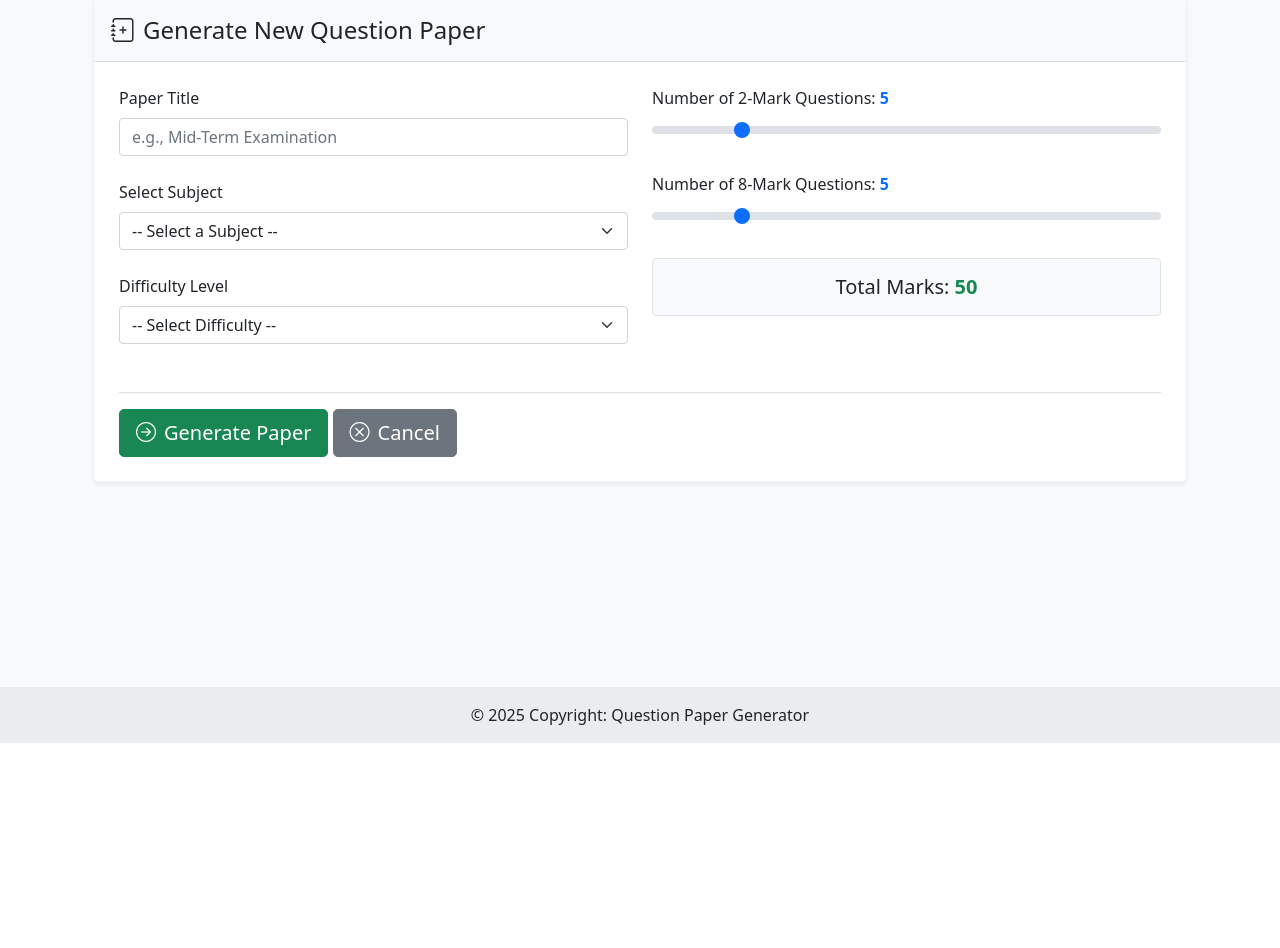
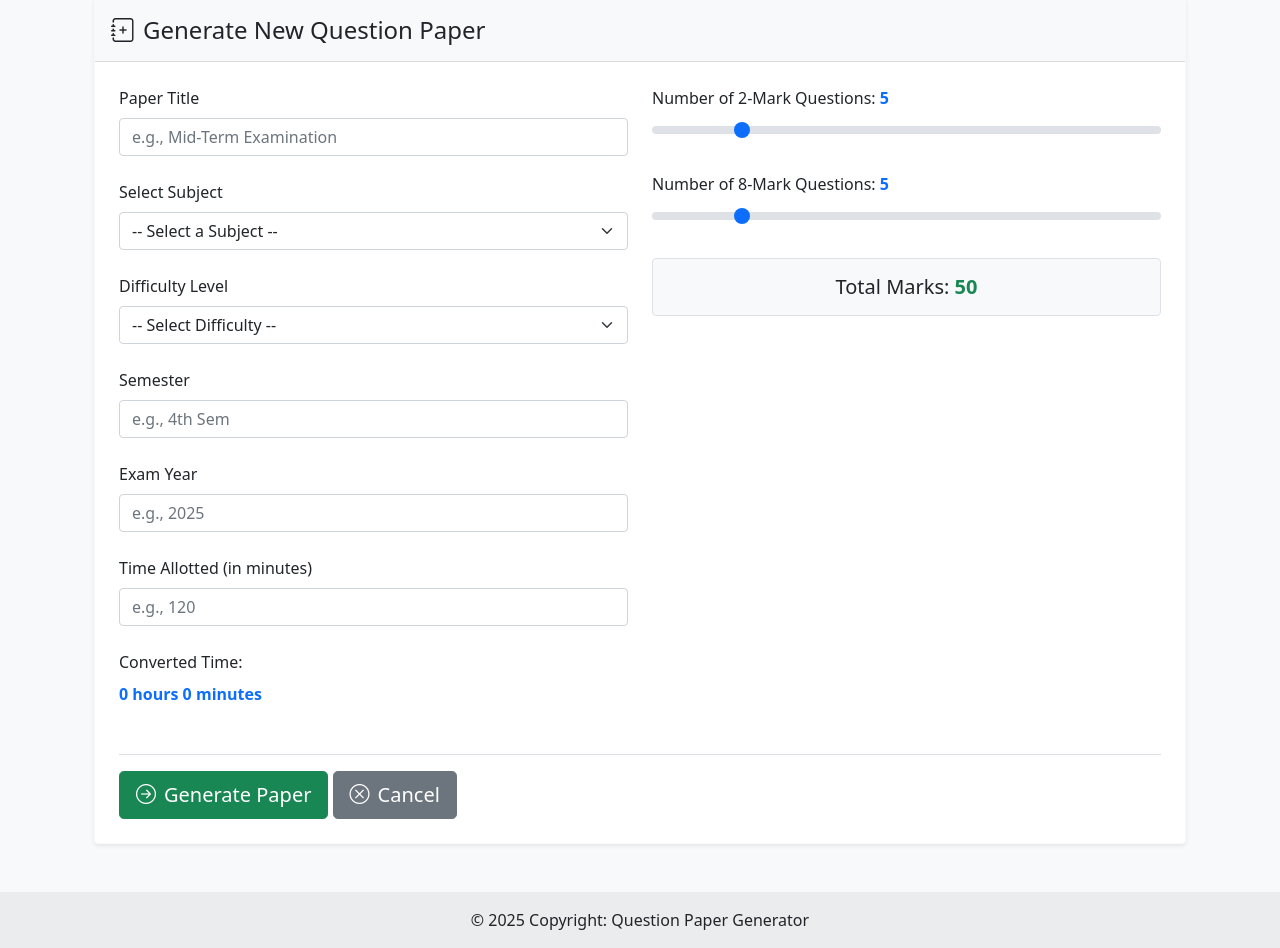
Before and after one commit to Rahul01-IITm/question_bank_generator, a Flask app: page /generate_question_paper in a window 1280 px wide. Shown: the part 105-1053 px from the top of the page. Before the commit the page ends 848 px from the top, so only its background shows below. Run offline with Flask 3, Linux system fonts and the light colour scheme; the visitor is signed in with stand-in values (Sample User, id 1).

Commit message:
new fields added in the generate question paper form.

```diff
--- a/controllers/user_routes.py
+++ b/controllers/user_routes.py
@@ -34,6 +34,9 @@ def generate_question_paper():
         num_2marks = request.form.get('num_2marks', type=int)
         num_8marks = request.form.get('num_8marks', type=int)
         total_marks = request.form.get('total_marks',type=int)
+        semester = request.form.get('semester', '').strip()
+        exam_year = request.form.get('exam_year', '').strip()
+        time_allotted = request.form.get('time_allotted', type=int)
 
         if not all([title, subject_id, difficulty]) or num_2marks is None or num_8marks is None:
             flash("All fields are required.", "danger")
@@ -91,14 +94,14 @@ def generate_question_paper():
         ).all()
         user = User.query.get(session.get('user_id'))
 
-        # After querying `linked_questions`
+
         group_a = [q for q in linked_questions if q.marks == 2]
         group_b = [q for q in linked_questions if q.marks == 8]
 
 
 
         flash("Question Paper generated successfully!", "success")
-        return render_template('user_templates/display_generated_paper.html', paper=paper, group_a=group_a, group_b=group_b, total_marks=total_marks, questions=linked_questions, user=user)
+        return render_template('user_templates/display_generated_paper.html', paper=paper, group_a=group_a, group_b=group_b, total_marks=total_marks, questions=linked_questions, user=user,semester=semester,exam_year=exam_year,time_alloted=time_allotted)
 
     # GET method – show form
     subjects = Subject.query.order_by(Subject.name).all()
--- a/templates/user_templates/generate_question_paper.html
+++ b/templates/user_templates/generate_question_paper.html
@@ -37,6 +37,30 @@
                                 <option value="hard">Hard</option>
                             </select>
                         </div>
+
+                        <!-- New Field: Semester -->
+                        <div class="mb-4">
+                            <label for="semester" class="form-label">Semester</label>
+                            <input type="text" class="form-control" id="semester" name="semester" placeholder="e.g., 4th Sem">
+                        </div>
+
+                        <!-- New Field: Exam Year -->
+                        <div class="mb-4">
+                            <label for="exam_year" class="form-label">Exam Year</label>
+                            <input type="number" class="form-control" id="exam_year" name="exam_year" placeholder="e.g., 2025">
+                        </div>
+
+                        <!-- New Field: Time Allotted -->
+                        <div class="mb-4">
+                            <label for="time_allotted" class="form-label">Time Allotted (in minutes)</label>
+                            <input type="number" class="form-control" id="time_allotted" name="time_allotted" placeholder="e.g., 120" oninput="updateTimeDisplay()">
+                        </div>
+
+                        <!-- Converted Time Display -->
+                        <div class="mb-4">
+                            <label class="form-label">Converted Time:</label>
+                            <p class="fw-bold text-primary" id="converted_time">2 hours 0 minutes</p>
+                        </div>
                     </div>
 
                     <!-- Right Column: Question Configuration -->
@@ -53,7 +77,7 @@
                             <input type="range" class="form-range" id="num_8marks" name="num_8marks" min="0" max="30" value="5" oninput="updateValue('num_8marks', 'val_8marks')">
                         </div>
 
-                        <!-- ✅ Total Marks Display (Visible + Hidden) -->
+                        <!-- Total Marks Display -->
                         <div class="mt-4 p-3 bg-light rounded border text-center">
                             <h5 class="mb-0">Total Marks: <span id="total_marks" class="fw-bold text-success">50</span></h5>
                             <input type="hidden" name="total_marks" id="total_marks_input" value="50">
@@ -75,11 +99,11 @@
     </div>
 </div>
 
-<!-- Add Bootstrap Icons CSS to your base template or here if needed -->
+<!-- Bootstrap Icons CDN -->
 <link rel="stylesheet" href="https://cdn.jsdelivr.net/npm/bootstrap-icons@1.8.1/font/bootstrap-icons.css">
 
+<!-- JavaScript Section -->
 <script>
-    // Function to update slider value display and total marks
     function updateValue(sliderId, displayId) {
         const slider = document.getElementById(sliderId);
         const display = document.getElementById(displayId);
@@ -87,7 +111,6 @@
         updateTotalMarks();
     }
 
-    // Function to calculate and update the total marks
     function updateTotalMarks() {
         const num2Marks = parseInt(document.getElementById('num_2marks').value, 10);
         const num8Marks = parseInt(document.getElementById('num_8marks').value, 10);
@@ -96,9 +119,17 @@
         document.getElementById('total_marks_input').value = total;
     }
 
-    // Initialize total marks when the page loads
-    document.addEventListener('DOMContentLoaded', function() {
+    function updateTimeDisplay() {
+        const timeInput = document.getElementById('time_allotted').value;
+        const minutes = parseInt(timeInput, 10) || 0;
+        const hours = Math.floor(minutes / 60);
+        const remainingMinutes = minutes % 60;
+        document.getElementById('converted_time').innerText = `${hours} hour${hours !== 1 ? 's' : ''} ${remainingMinutes} minute${remainingMinutes !== 1 ? 's' : ''}`;
+    }
+
+    document.addEventListener('DOMContentLoaded', function () {
         updateTotalMarks();
+        updateTimeDisplay();
     });
 </script>
 {% endblock %}
```
Also changed, not shown: templates/user_templates/display_generated_paper.html (+22 -0 lines).
